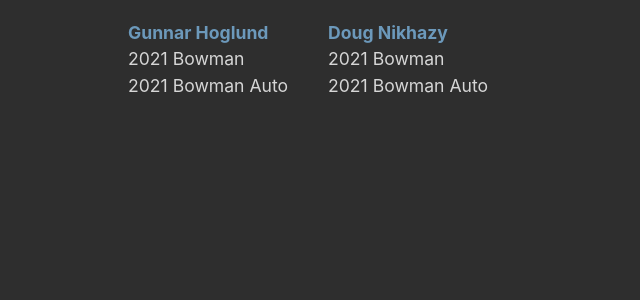
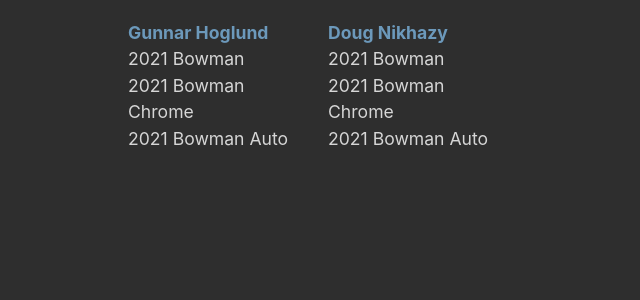
Before and after one commit to jimg72/jimg72.github.io, a Jekyll site: the page built from comc.html, in a window 1280 px wide. Shown: the top 300 px of the page, without its empty margins (0-640 px from the left). Built offline with Jekyll 4.4.1, drawn with Linux system fonts in a browser that asks for light colours.

Commit message:
Update comc.yml

```diff
--- a/_data/comc.yml
+++ b/_data/comc.yml
@@ -1,6 +1,8 @@
 - player: Gunnar Hoglund
   links:
     - link_name: 2021 Bowman
+      link_url: Cards,sq,=Gunnar+Hoglund+2021+Bowman+BD-78
+    - link_name: 2021 Bowman Chrome
       link_url: Cards,sq,=Gunnar+Hoglund+2021+Bowman+BDC-78
     - link_name: 2021 Bowman Auto
       link_url: Cards,sq,=Gunnar+Hoglund+2021+Bowman+CDA-GH
@@ -9,5 +11,7 @@
   links:
     - link_name: 2021 Bowman
       link_url: Cards,sq,=Doug+Nikhazy+2021+Bowman+BD-143
+    - link_name: 2021 Bowman Chrome
+      link_url: Cards,sq,=Doug+Nikhazy+2021+Bowman+BDC-143
     - link_name: 2021 Bowman Auto
       link_url: Cards,sq,=Doug+Nikhazy+2021+Bowman+CDA-DN
```
